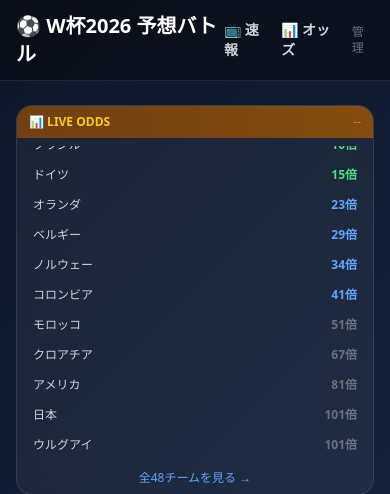
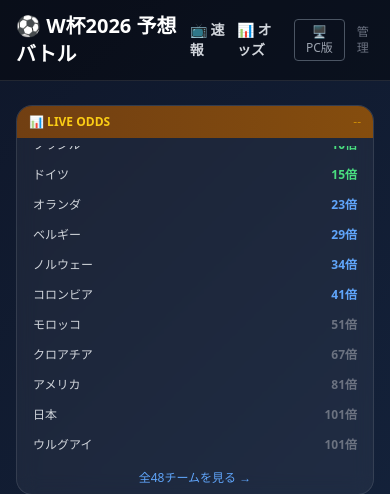
Before and after one commit to rt20050222-sys/wc2026-bet, a Flask app: page / in a window 390 px wide; the page is wider, and only the part inside the window is pictured. Shown: the top 494 px of that part. Run offline with Flask 3, Linux system fonts and the light colour scheme; data comes from the database, SQL or seed files in the repository; some libraries are stand-ins or nearby versions.

Commit message:
add PC/mobile view toggle button

```diff
--- a/templates/layout.html
+++ b/templates/layout.html
@@ -2,7 +2,7 @@
 <html lang="ja">
 <head>
 <meta charset="UTF-8">
-<meta name="viewport" content="width=device-width, initial-scale=1">
+<meta name="viewport" content="width=device-width, initial-scale=1" id="viewport-meta">
 <title>⚽ W杯2026 予想バトル</title>
 <script src="https://cdn.tailwindcss.com"></script>
 <style>
@@ -79,6 +79,10 @@
       <span class="text-green-400 font-semibold">👤 {{ participant.name }}</span>
       <a href="/logout" class="text-gray-400 hover:text-white">ログアウト</a>
       {% endif %}
+      <button id="pc-mode-btn" onclick="togglePCMode()"
+        class="text-xs border border-gray-600 hover:border-gray-400 px-2 py-1 rounded text-gray-400 hover:text-white transition">
+        🖥 PC版
+      </button>
       <a href="/admin" class="text-gray-500 hover:text-gray-300 text-xs">管理</a>
     </div>
   </div>
@@ -292,6 +296,31 @@ async function loadTodayMatches() {
   }
 }
 
+// ── PC版 / スマホ版 切り替え ──────────────────────────────
+function applyPCMode(on) {
+  const vm = document.getElementById('viewport-meta');
+  const btn = document.getElementById('pc-mode-btn');
+  if (on) {
+    vm.content = 'width=1280';
+    btn.textContent = '📱 スマホ版';
+    btn.title = 'スマホ表示に戻す';
+  } else {
+    vm.content = 'width=device-width, initial-scale=1';
+    btn.textContent = '🖥 PC版';
+    btn.title = 'PC版レイアウトで表示';
+  }
+}
+
+function togglePCMode() {
+  const current = localStorage.getItem('pcMode') === '1';
+  const next = !current;
+  localStorage.setItem('pcMode', next ? '1' : '0');
+  applyPCMode(next);
+}
+
+// ページ読み込み時に保存済み設定を復元
+applyPCMode(localStorage.getItem('pcMode') === '1');
+
 loadSidebarOdds();
 loadHistory();
 loadTodayMatches();
```
